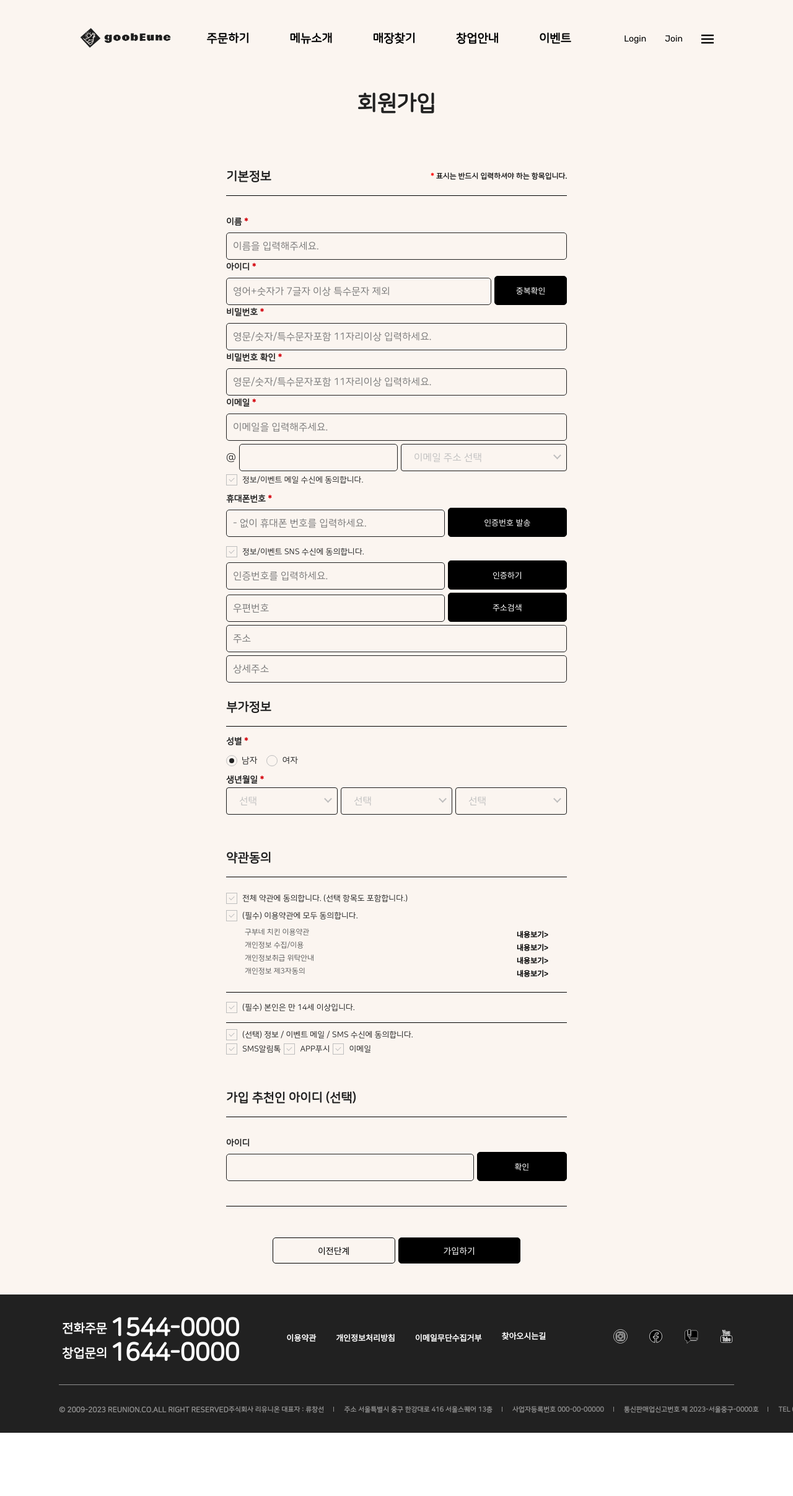
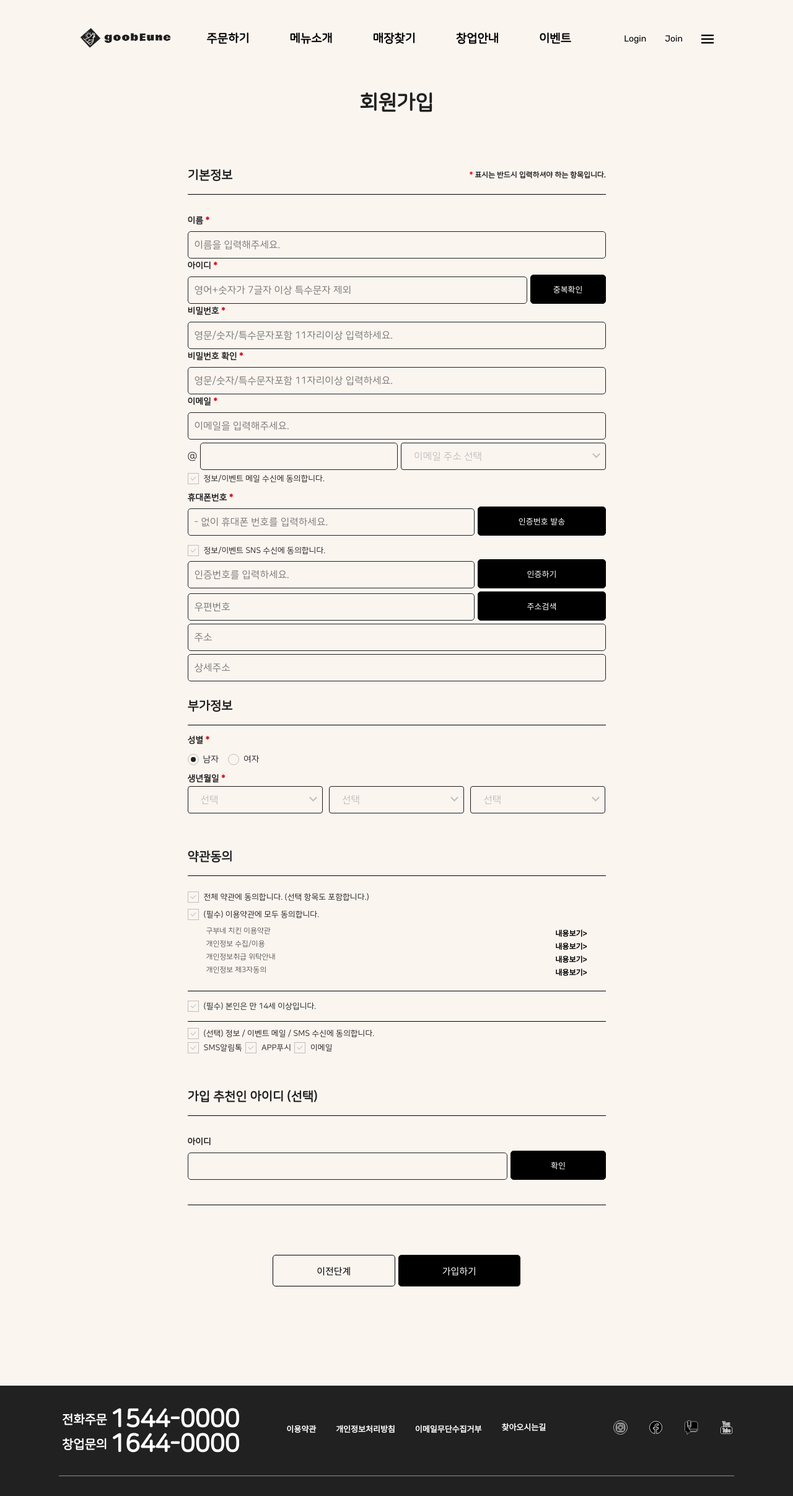
Before and after one commit to ryushin01/goobne, a React (Vite) app: page /goobne/join in a window 1280 px wide. Shown: the top 2413 px of the page at 62% size. Before the commit the page ends 2311 px from the top, so only its background shows below. Built offline with nearby package versions, Linux system fonts and the light colour scheme.

Commit message:
QA반영

```diff
--- a/src/pages/Join/Join.jsx
+++ b/src/pages/Join/Join.jsx
@@ -299,12 +299,14 @@ const Join = () => {
               content="이전단계"
               type="button"
               onClick={backPage}
+              size="large"
             />
             <Button
               color="black"
               content="가입하기"
               type="submit"
               onClick={joinInfoSubmit}
+              size="large"
             />
           </FormSelectBtnInner>
         </FormContainerForm>
@@ -336,13 +338,13 @@ const JoinContainerWrapSection = styled.section`
   display: flex;
   flex-direction: column;
   align-items: center;
-  width: 500px;
+  width: 675px;
   min-width: 550px;
   margin: 0 auto;
 `;
 const JoinHeading = styled.h2`
   font-weight: 900;
-  font-size: 35px;
+  font-size: 33px;
 `;
 
 const FormContainerForm = styled.form`
@@ -356,7 +358,7 @@ const FormSelectBtnInner = styled.div`
   display: flex;
   gap: 5px;
   width: 400px;
-  margin: 50px auto;
+  margin: 80px auto 160px auto;
 `;
 
 // userJoinInfo 데이터 정리 참고
--- a/src/pages/Join/components/AdditionalInfo.jsx
+++ b/src/pages/Join/components/AdditionalInfo.jsx
@@ -159,6 +159,6 @@ const BirthDateWrapDiv = styled.div`
 `;
 const BirthDateSelectBoxInnerDiv = styled.div`
   display: flex;
-  gap: 5px;
+  gap: 10px;
 `;
 /** 부가정보 스타일 하단 끝 */
```
